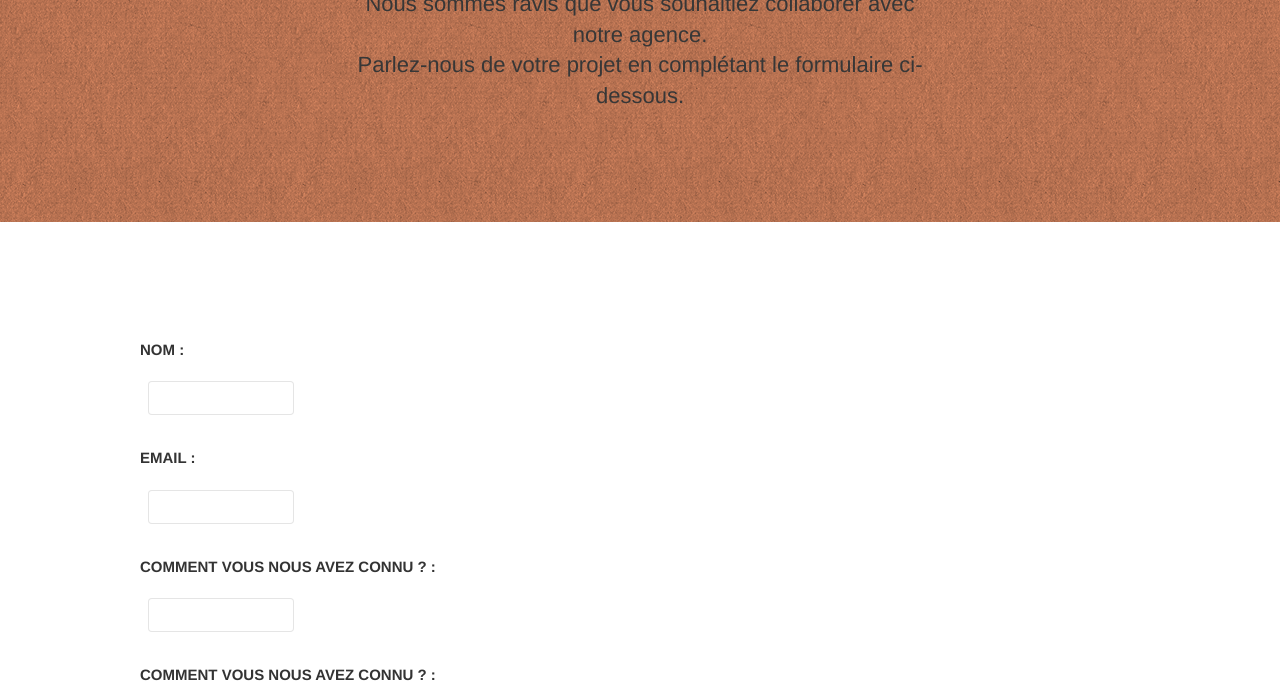
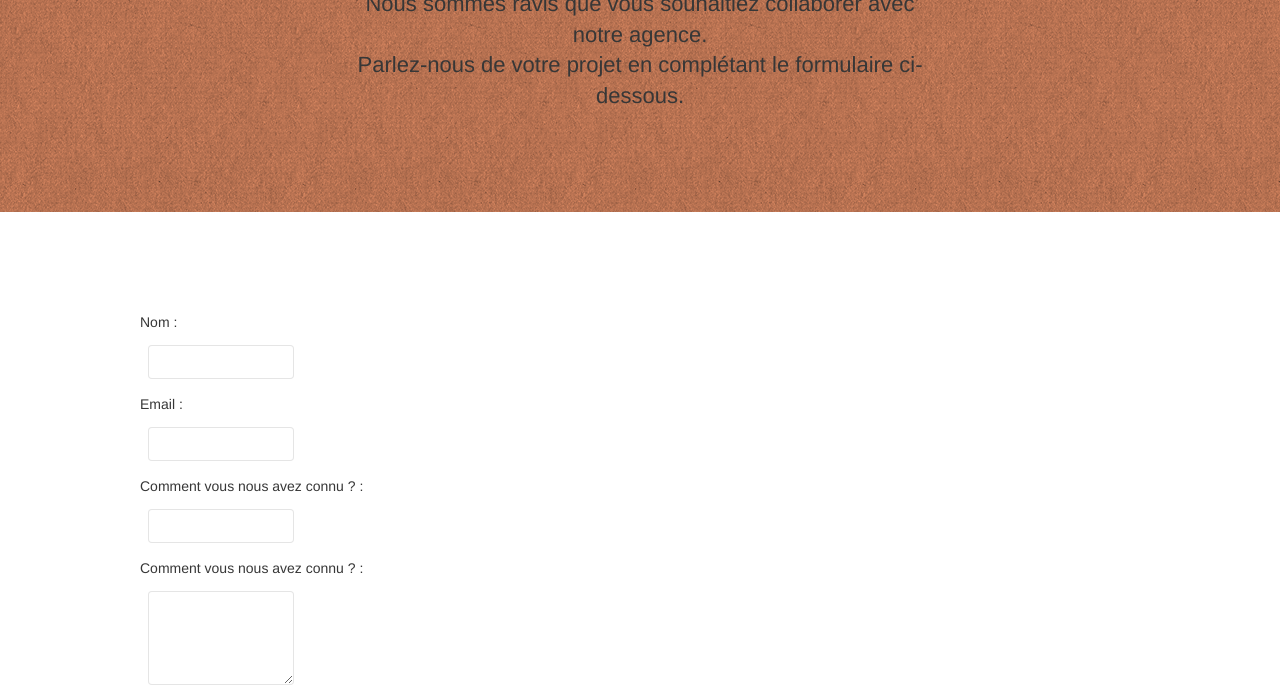
Before and after one commit to YohannPAYET/yohannpayet.github.io, a plain HTML site: page new/page2.html in a window 1280 px wide. Shown: the part 273-959 px from the top of the page. Drawn offline with nearby package versions, Linux system fonts and the light colour scheme; files that its build step writes are made by us from their sources; a script that the page names is missing.

Commit message:
correct mino errors for W3C remove h3 label replace just by label, remove succes and fail message, remove orphan </div> git add .

```diff
--- a/new/page2.html
+++ b/new/page2.html
@@ -64,7 +64,6 @@
 				<h2 class="text-center mg-lg tight-width-whitespace">
 					Nous sommes ravis que vous souhaitiez collaborer avec notre agence.<br>
 					Parlez-nous de votre projet en complétant le formulaire ci-dessous.</h2>
-				</p>
 			</div>
 		</div>
 	</div>
@@ -76,21 +75,21 @@
 	<div class="container bloc-lg">
 		<div class="row">
 			<div class="col-sm-6">
-				<form id="form_1" novalidate success-msg="Your message has been sent." fail-msg="Sorry it seems that our mail server is not responding, Sorry for the inconvenience!">
+				<form id="form_1">
 					<div class="form-group">
-						<label for="name"><h3>Nom :</h3></label>
+						<label for="name">Nom :</label>
 						<input id="name" class="form-control" required />
 					</div>
 					<div class="form-group">
-						<label for="email"><h3>Email :</h3></label>
+						<label for="email">Email :</label>
 						<input id="email" class="form-control" type="email" required />
 					</div>
 					<div class="form-group">
-						<label for="sondage"><h3>Comment vous nous avez connu ? :</h3></label>
-						<input id="sondage" class="form-control" type="text" required id="input_504" />
+						<label for="sondage">Comment vous nous avez connu ? :</label>
+						<input id="sondage" class="form-control" type="text" required/>
 					</div>
 					<div class="form-group">
-						<label for="message"><h3>Comment vous nous avez connu ? :</h3></label>
+						<label for="message">Comment vous nous avez connu ? :</label>
 						<textarea id="message" class="form-control" rows="4" cols="50" required></textarea>
 					</div>
 					<button class="btn btn-atomic-tangerine btn-clean btn-rd btn-lg cta-hero" type="submit">
@@ -158,10 +157,7 @@
 	</div>
 </div>
 <!-- Footer - bloc-8 END -->
-
-</div>
 <!-- Principal conteneur END -->
-
 
 </body>
 </html>
```
